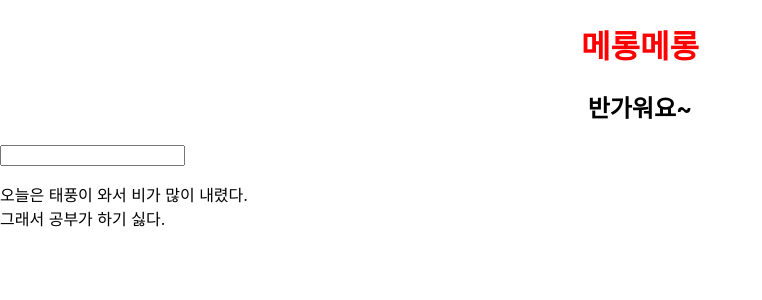
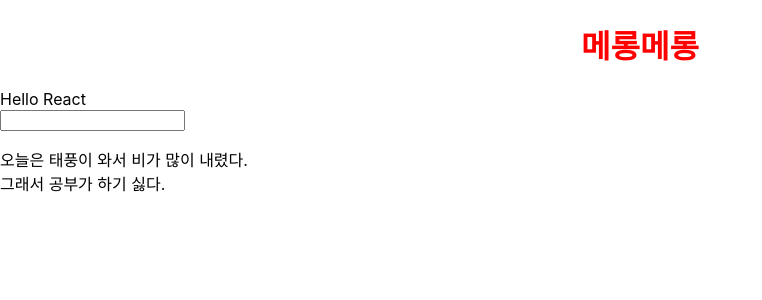
Before and after one commit to JuHo99/React-study202308, a React (Create React App) app: page / in a window 1280 px wide. Shown: the top 300 px of the page, without its empty margins (0-762 px from the left). Built offline with nearby package versions, Linux system fonts and the light colour scheme.

Commit message:
컴퍼넌트 기초

```diff
--- a/src/App.js
+++ b/src/App.js
@@ -1,26 +1,23 @@
 import React from 'react';
 import './App.css';
+import AppItem from './AppItem';
+import Noname from './Noname';
+import Hello from './Hello';
 
-function App() {
+const App = () => {
 
   // const $h2 = React.createElement('h2', null, '반가워요~~');
-  const $h2 = <h2>반가워요~</h2>;
 
   return (
     <>
-      <div className="App">
-        <h1>메롱메롱</h1>
-        { $h2 }
-      </div>
-      <div className='noname'>
-        <input type='text' />
-        <p>
-          오늘은 태풍이 와서 비가 많이 내렸다. <br />
-          그래서 공부가 하기 싫다.
-        </p>
-      </div>
+    <AppItem />
+    <Hello />
+    <Noname />
+
     </>
   );
 }
 
+
+
 export default App;
--- /dev/null
+++ b/src/AppItem.js
@@ -0,0 +1,14 @@
+import React from "react";
+
+export default class AppItem extends React.Component {
+
+    render() {
+        return (
+            <div className="App">
+                <h1>메롱메롱</h1>
+            </div>
+        );
+    }
+}
+
+// export default AppItem
--- /dev/null
+++ b/src/Hello.js
@@ -0,0 +1,9 @@
+import React from 'react'
+
+const Hello = () => {
+  return (
+    <div>Hello React</div>
+  )
+}
+
+export default Hello
--- /dev/null
+++ b/src/Noname.js
@@ -0,0 +1,15 @@
+import React from "react";
+
+const Noname = () => {
+    return (
+        <div className='noname'>
+        <input type='text' />
+        <p>
+          오늘은 태풍이 와서 비가 많이 내렸다. <br />
+          그래서 공부가 하기 싫다.
+        </p>
+      </div>
+    );
+}
+
+export default Noname;
```
